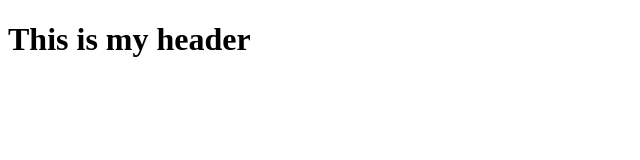
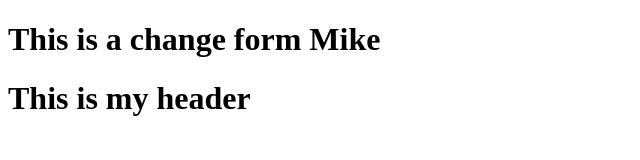
Before and after one commit to howitzer35/git_exercise1, a plain HTML site: page index.html in a window 1280 px wide. Shown: the whole page, without its empty margins (0-640 px from the left). Drawn offline with Linux system fonts and the light colour scheme.

Commit message:
Mikes first changes

```diff
--- a/index.html
+++ b/index.html
@@ -2,7 +2,8 @@
 <html>
   <head>
     <meta charset="utf-8">
-    <title></title>
+    <title>Mikes Big Adventure</title>
+    <h1>This is a change form Mike</h1>
   </head>
   <body>
     <h1>This is my header</h2>
```
